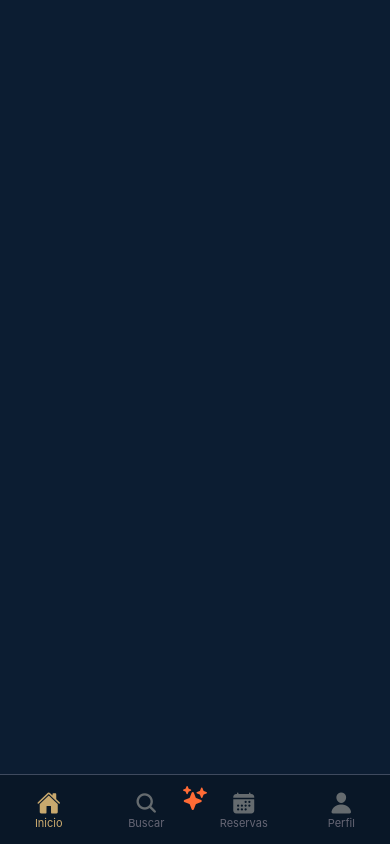
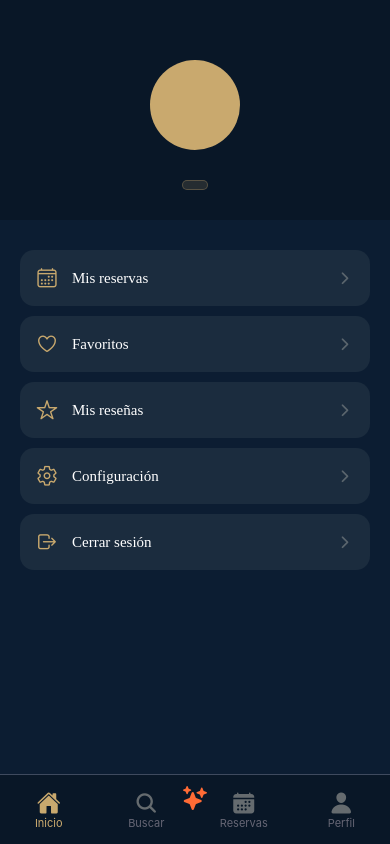
Before and after one commit to ECI-TasteMap/tastemap-mobile, a React Native app: screen / in a window 390 px wide. Built offline with nearby package versions, Linux system fonts and the light colour scheme; no server answers.

Commit message:
not finished yet

```diff
--- a/App.tsx
+++ b/App.tsx
@@ -1,11 +1,13 @@
 import { StatusBar } from 'expo-status-bar';
 import { StyleSheet, View } from 'react-native';
 import BottomNavBar from './src/components/BottomNavBar';
+import ProfileScreen from './src/screens/ProfileScreen';
 
 export default function App() {
   return (
     <View style={styles.container}>
       <StatusBar style="light" />
+      <ProfileScreen />
       <BottomNavBar />
     </View>
   );
@@ -15,6 +17,5 @@ const styles = StyleSheet.create({
   container: {
     flex: 1,
     backgroundColor: '#0C1D32',
-    justifyContent: 'flex-end',
   },
 });
--- /dev/null
+++ b/src/screens/ProfileScreen.tsx
@@ -0,0 +1,109 @@
+import { Ionicons } from '@expo/vector-icons';
+import { useEffect, useState } from 'react';
+import {
+  ScrollView,
+  StyleSheet,
+  View,
+  Text,
+  TouchableOpacity,
+  ActivityIndicator,
+} from 'react-native';
+import { getUserById } from '../services/api/userService';
+
+const USER_ID = '69f14e016faf3c38a1f58978'; // temporal hasta tener auth
+
+export default function ProfileScreen() {
+  const [usuario, setUsuario] = useState<any>(null);
+  const [cargando, setCargando] = useState(true);
+
+  useEffect(() => {
+    getUserById(USER_ID)
+      .then((data) => setUsuario(data))
+      .catch((err) => console.error(err))
+      .finally(() => setCargando(false));
+  }, []);
+
+  if (cargando)
+    return (
+      <View style={styles.centered}>
+        <ActivityIndicator color="#c9a96e" size="large" />
+      </View>
+    );
+
+  return (
+    <ScrollView style={styles.container}>
+      {/* Avatar y nombre */}
+      <View style={styles.header}>
+        <View style={styles.avatar}>
+          <Text style={styles.avatarTexto}>{usuario?.fullname?.charAt(0).toUpperCase()}</Text>
+        </View>
+        <Text style={styles.nombre}>{usuario?.fullname}</Text>
+        <Text style={styles.email}>{usuario?.email}</Text>
+        <View style={styles.roleBadge}>
+          <Text style={styles.roleTexto}>{usuario?.role}</Text>
+        </View>
+      </View>
+
+      {/* Opciones */}
+      <View style={styles.seccion}>
+        {[
+          { icon: 'calendar-outline', label: 'Mis reservas' },
+          { icon: 'heart-outline', label: 'Favoritos' },
+          { icon: 'star-outline', label: 'Mis reseñas' },
+          { icon: 'settings-outline', label: 'Configuración' },
+          { icon: 'log-out-outline', label: 'Cerrar sesión' },
+        ].map((item) => (
+          <TouchableOpacity key={item.label} style={styles.opcion}>
+            <Ionicons name={item.icon as any} size={22} color="#c9a96e" />
+            <Text style={styles.opcionTexto}>{item.label}</Text>
+            <Ionicons name="chevron-forward" size={18} color="rgba(240,234,220,0.3)" />
+          </TouchableOpacity>
+        ))}
+      </View>
+    </ScrollView>
+  );
+}
+
+const styles = StyleSheet.create({
+  container: { flex: 1, backgroundColor: '#0C1D32' },
+  centered: { flex: 1, backgroundColor: '#0C1D32', alignItems: 'center', justifyContent: 'center' },
+  header: { alignItems: 'center', paddingTop: 60, paddingBottom: 30, backgroundColor: '#091727' },
+  avatar: {
+    width: 90,
+    height: 90,
+    borderRadius: 45,
+    backgroundColor: '#c9a96e',
+    alignItems: 'center',
+    justifyContent: 'center',
+    marginBottom: 16,
+  },
+  avatarTexto: { fontSize: 36, color: '#0C1D32', fontWeight: 'bold', fontFamily: 'serif' },
+  nombre: { color: '#fff', fontSize: 22, fontWeight: 'bold', fontFamily: 'serif' },
+  email: {
+    color: 'rgba(240,234,220,0.5)',
+    fontSize: 13,
+    marginTop: 4,
+    fontFamily: 'sans-serif-medium',
+  },
+  roleBadge: {
+    marginTop: 10,
+    backgroundColor: 'rgba(201,169,110,0.15)',
+    borderRadius: 20,
+    paddingHorizontal: 12,
+    paddingVertical: 4,
+    borderWidth: 1,
+    borderColor: 'rgba(201,169,110,0.3)',
+  },
+  roleTexto: { color: '#c9a96e', fontSize: 11, fontFamily: 'sans-serif-medium' },
+  seccion: { padding: 20, marginTop: 10 },
+  opcion: {
+    flexDirection: 'row',
+    alignItems: 'center',
+    backgroundColor: '#1B2C3E',
+    borderRadius: 14,
+    padding: 16,
+    marginBottom: 10,
+    gap: 14,
+  },
+  opcionTexto: { flex: 1, color: '#fff', fontSize: 15, fontFamily: 'sans-serif-medium' },
+});
--- /dev/null
+++ b/src/services/api/userService.ts
@@ -0,0 +1,7 @@
+const BASE_URL = process.env.EXPO_PUBLIC_API_BASE_URL;
+
+export const getUserById = async (id: string) => {
+  const response = await fetch(`${BASE_URL}/users/${id}`);
+  if (!response.ok) throw new Error('Error al obtener usuario');
+  return response.json();
+};
```
